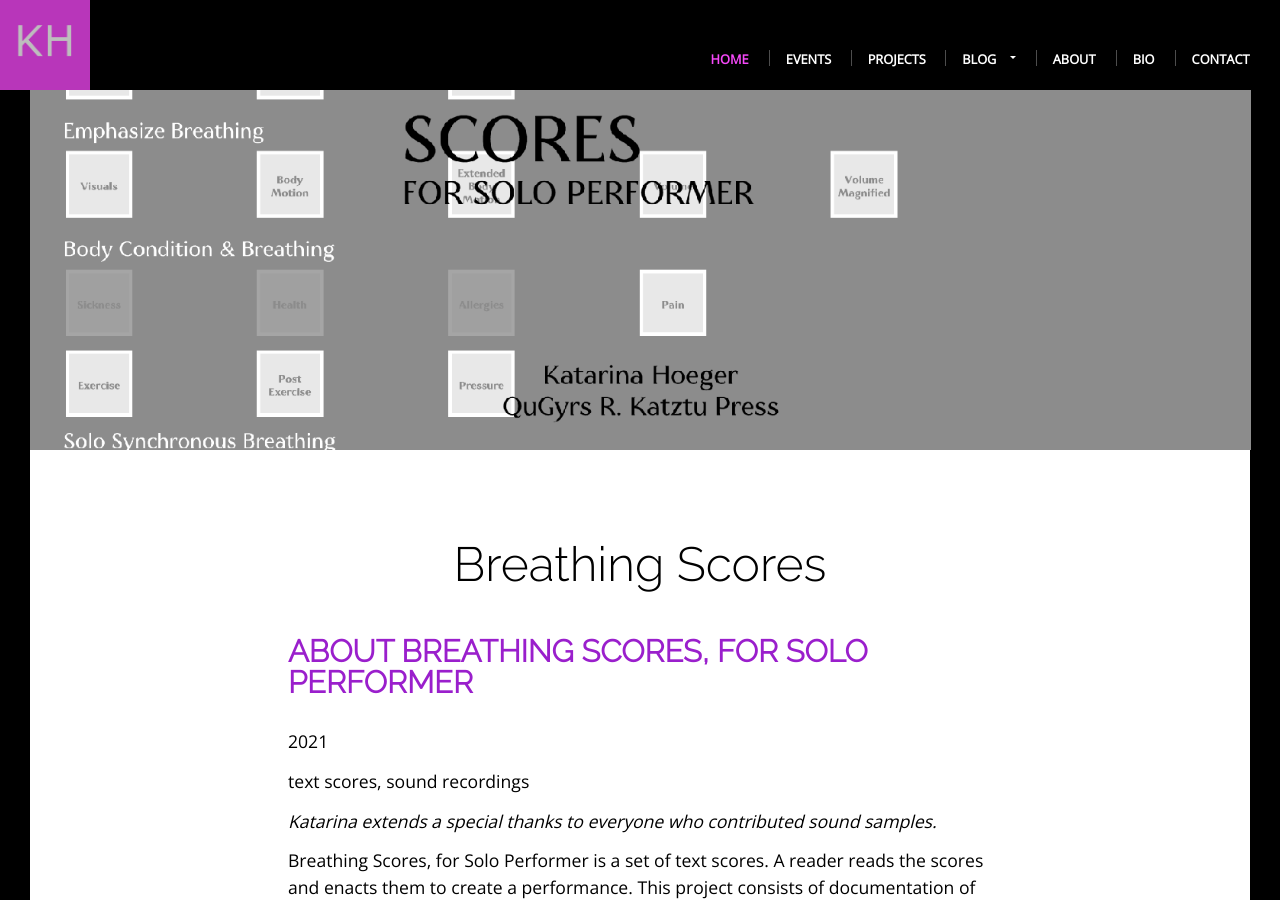
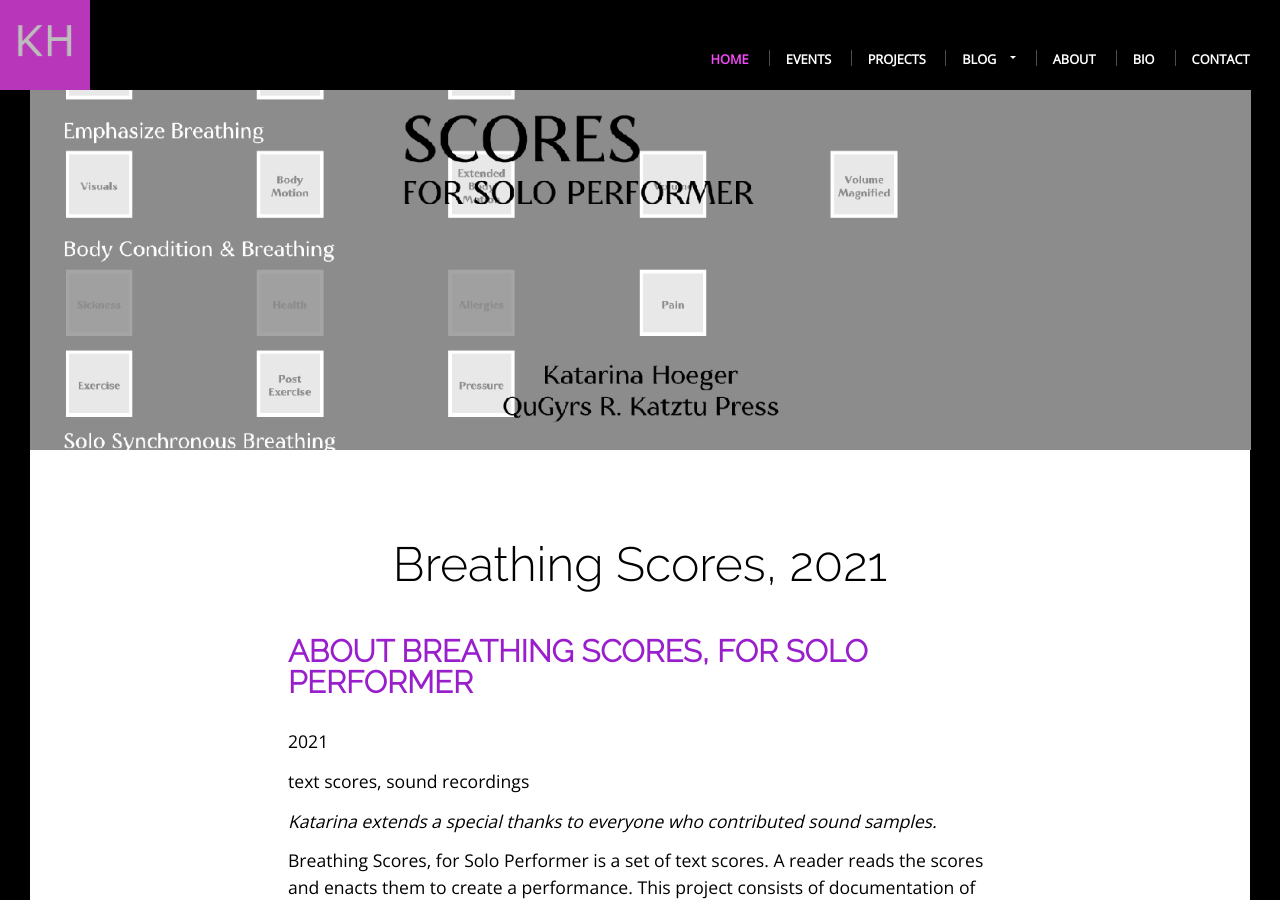
Before and after one commit to khoeger/khoeger.github.io, a Jekyll site: the page built from _projects_list/breathing-scores.markdown, in a window 1280 px wide and 900 px high. Built offline with Jekyll 4.4.1, drawn with Linux system fonts in a browser that asks for light colours.

Commit message:
standardized formatting for project details

```diff
--- a/_layouts/project.html
+++ b/_layouts/project.html
@@ -8,25 +8,46 @@
     {% endif %}
     <article class="page" itemscope itemtype="http://schema.org/BlogPosting">
       <header>
-        {% assign startYear = proj.start-date | date: "%Y"  %}
-        {% assign endYear = proj.end-date | date: "%Y"  %}
+        {% assign startYear = page.start-date | date: "%Y"  %}
+        {% assign endYear = page.end-date | date: "%Y"  %}
 
         <h1 class="post-title" itemprop="name headline">
-          {%comment%}
           {% if startYear == endYear %}
-            {{ page.title}},  {{startYear}}
-
+            {{page.title}}, {{startYear}}
           {% else %}
             {{ page.title }}, {{startYear}} - {{endYear}}
-
           {% endif %}
-          {%endcomment%}
-          {{ page.title }}
           </h1>
         <div class="post-byline">
             <time class="post-time">
-              <!--span>{{ page.start-date | date: "%Y " }} - {{ page.end-date | date: "%Y " }}</span-->
             </time>
+            {% if page.artists %}
+              <div class="project-details project-artists">
+            Collaborator(s): {{ page.artists }}
+              </div>
+            {% endif %} <!--end if page.artists -->
+            {% if page.media %}
+            {% if page.length-sec %}
+            <div class="project-details project-media project-video">
+              {{page.media}}, {{page.length-min}}' {{page.length-sec}}"
+            </div>
+            {% else %}
+            <div class="project-details project-media">
+              {{page.media}}
+            </div>
+            {% endif %} <!-- end if page.media == "video"-->
+            {% endif %} <!-- end if page.media -->
+            {% if page.materials%}
+            <div class="project-details project-materials">
+              {{page.materials}}
+            </div>
+            {% endif %} <!-- end if page.materials -->
+            {% if page.display-description %}
+            <div class="project-details project-display">
+              {{page.display-description}}, {{page.display-size}}
+            </div>
+            {% endif %} <!-- end if page.display-description -->
+
           </div>
       </header>
       <div class="post-content" itemprop="articleBody">
--- a/_projects_list/breathing-scores.markdown
+++ b/_projects_list/breathing-scores.markdown
@@ -2,7 +2,7 @@
 layout: project
 title: Breathing Scores
 start-date: 2021-02-01 20:00:00 -0500
-end-date: 2020-06-16 20:00:00 -0500
+end-date: 2021-06-16 20:00:00 -0500
 image: /assets/img/2021/0503/header.png
 alt-text: Black text on white background, Breathing Scores for Solo Performer, Katarina Hoeger, QuGyrs R. Katztu Press, M90 20210502, Version 0.2
 project-tag: breathingScores
--- a/_projects_list/elsewhere.markdown
+++ b/_projects_list/elsewhere.markdown
@@ -4,7 +4,7 @@
 start-date: 2020-05-01 20:00:00 -0500
 end-date: 2020-05-6 20:00:00 -0500
 image: /assets/img/2020/2020-07-27.jpg
-alt-text: A close up of a few pages from Celebrating A Benevolent Storm, overlaid by transparent whirlpool
+alt-text: A shot over the Stillwater River at sunset, rippling water below, pinkish orange sky, dark banks, dark branch
 project-tag: elsewhere
 event-tag:
 categories: video elsewhere
```
Also changed, not shown: _projects_list/i-dont-like-him.markdown (+6 -4 lines).
